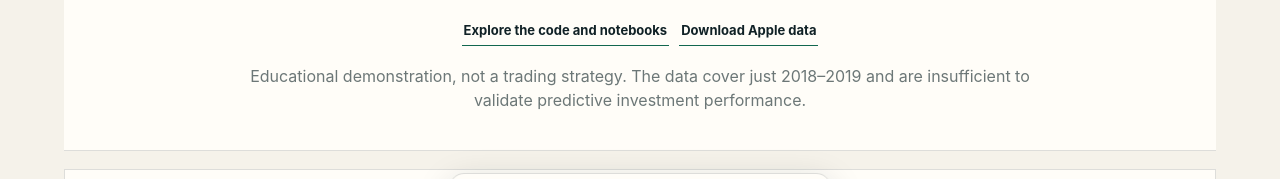
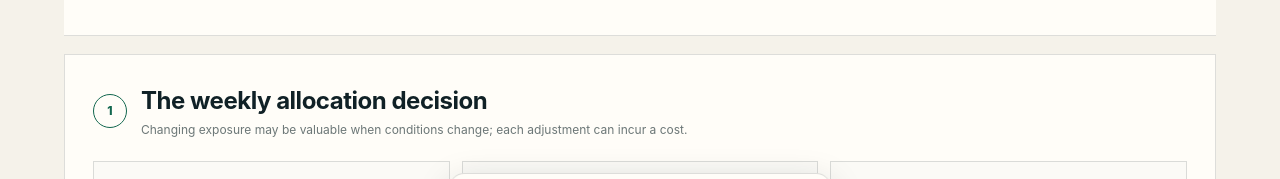
Before and after one commit to jakob284/rl-workshop, a plain HTML site: page finance.html in a window 1280 px wide. Shown: the part 543-722 px from the top of the page. Drawn offline with Linux system fonts and the light colour scheme.

Commit message:
Apple introduction: remove code/data links and disclaimer
Co-Authored-By: Claude Opus 5.5 <noreply@anthropic.com>
Claude-Session: https://claude.ai/code/session_01QKcr7WrkvWtxZsLZfcKgaa

```diff
--- a/finance.html
+++ b/finance.html
@@ -41,8 +41,6 @@
       <p class="eyebrow">TUM · RL workshop · Apple scenario</p>
       <h1>Q-learning for weekly portfolio allocation</h1>
       <p class="finance-lead">From the grid-world Bellman update to a portfolio decision: each week the agent chooses how much to hold in Apple stock versus cash. It sees <strong>short- and long-horizon momentum</strong>, and learns from returns, transaction costs, and an optional downside penalty.</p>
-      <div class="finance-hero-actions"><a class="button secondary" href="coding.html">Explore the code and notebooks</a><a class="button secondary" href="data/historical_normalized_weekly_stocks_2018_2019.csv" download>Download Apple data</a></div>
-      <p class="finance-disclaimer">Educational demonstration, not a trading strategy. The data cover just 2018–2019 and are insufficient to validate predictive investment performance.</p>
     </header>
 
 
```
